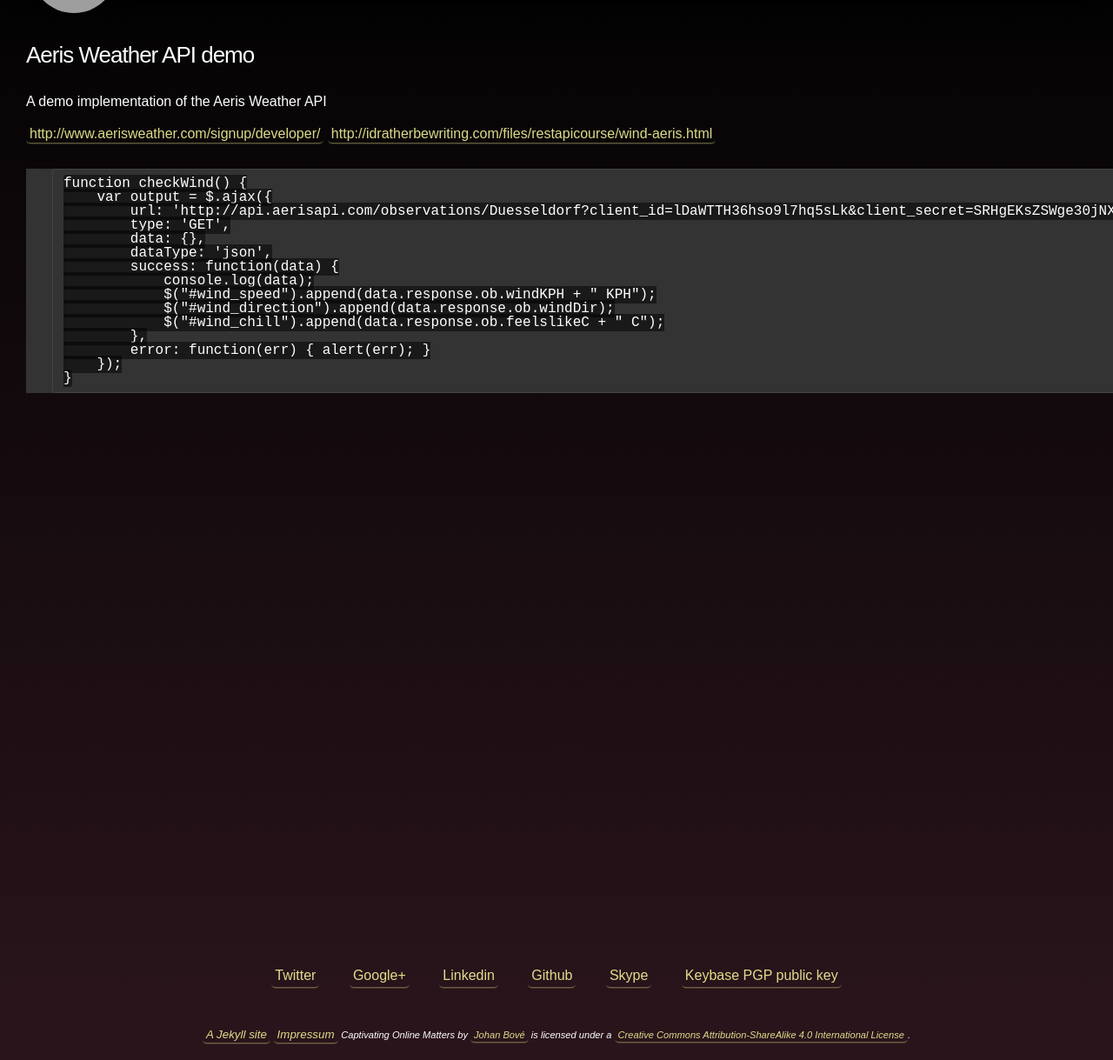
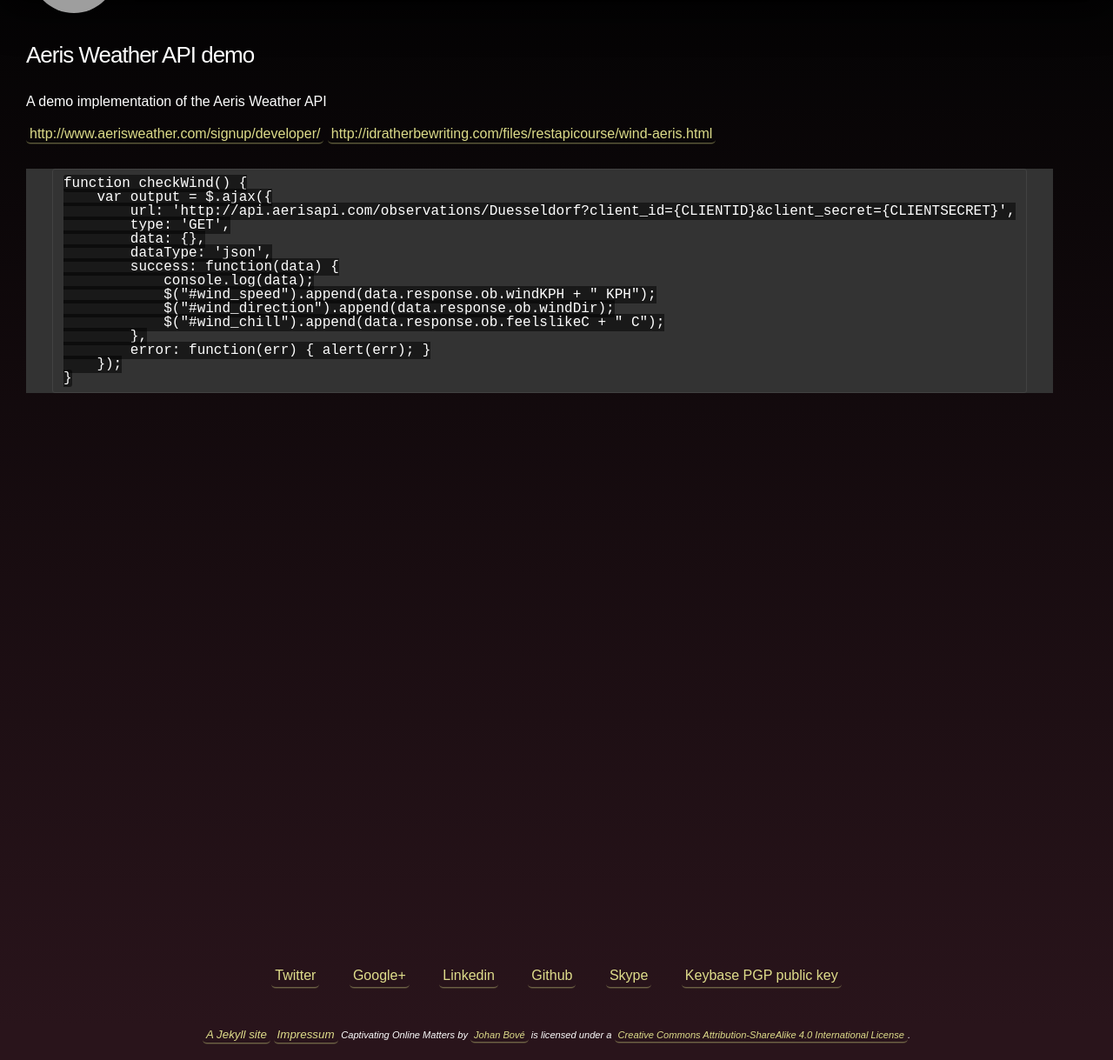
Before and after one commit to johanbove/johanbove.github.io, a Jekyll site: the page built from _posts/2016-06-21-aeris-weather-api.md, in a window 1280 px wide and 1324 px high, cut to the strip 105-1324 px from the top of the window. Shown: the whole strip at 87% size. Built offline with Jekyll 4.4.1, drawn with Linux system fonts in a browser that asks for light colours; some of the changed lines change nothing that is shown; grey boxes are pictures that could not be loaded.

Commit message:
Update post

````diff
--- a/_posts/2016-06-21-aeris-weather-api.md
+++ b/_posts/2016-06-21-aeris-weather-api.md
@@ -12,7 +12,7 @@
 ```
 function checkWind() {
     var output = $.ajax({
-        url: 'http://api.aerisapi.com/observations/Duesseldorf?client_id=lDaWTTH36hso9l7hq5sLk&client_secret=SRHgEKsZSWge30jNX9yggYPNocPjyNK2a0PLeY9C',
+        url: 'http://api.aerisapi.com/observations/Duesseldorf?client_id={CLIENTID}&client_secret={CLIENTSECRET}',
         type: 'GET',
         data: {},
         dataType: 'json',
````
